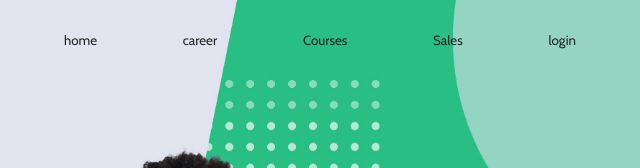
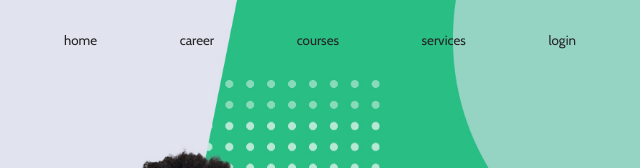
Before and after one commit to subhankar2524/Academy, a plain HTML site: page courses.html in a window 1280 px wide. Shown: the top 168 px of the page, 640-1280 px from the left. Drawn offline with nearby package versions, Linux system fonts and the light colour scheme; a web font is replaced by a local one.

Commit message:
Update courses.html

```diff
--- a/courses.html
+++ b/courses.html
@@ -13,8 +13,8 @@
         <div class="header">
             <button  onclick="window.location.href = 'index.html';" style="color:#262626" >home</button>
             <button style="color:#262626">career</button>
-            <button style="color:#262626">Courses</button>
-            <button style="color:#262626">Sales</button>
+            <button style="color:#262626">courses</button>
+            <button style="color:#262626">services</button>
             <button onclick="window.location.href = 'login.html';" style="color:#262626">login</button>
         </div>
     </div>
```
